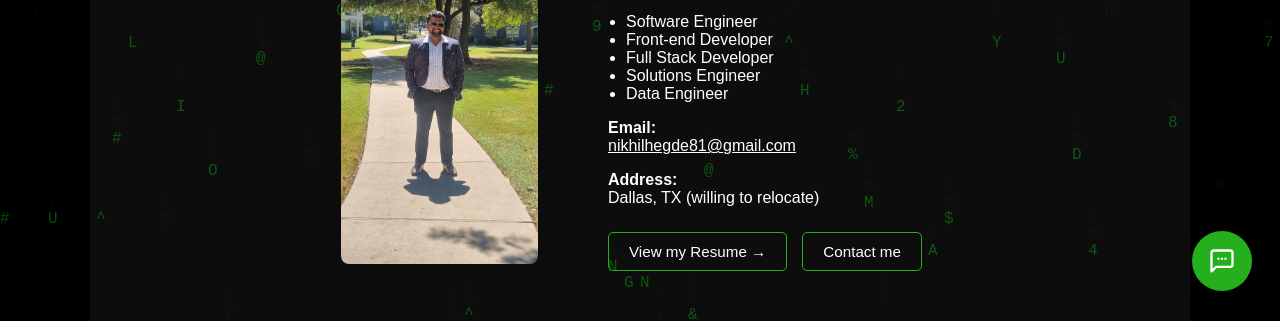
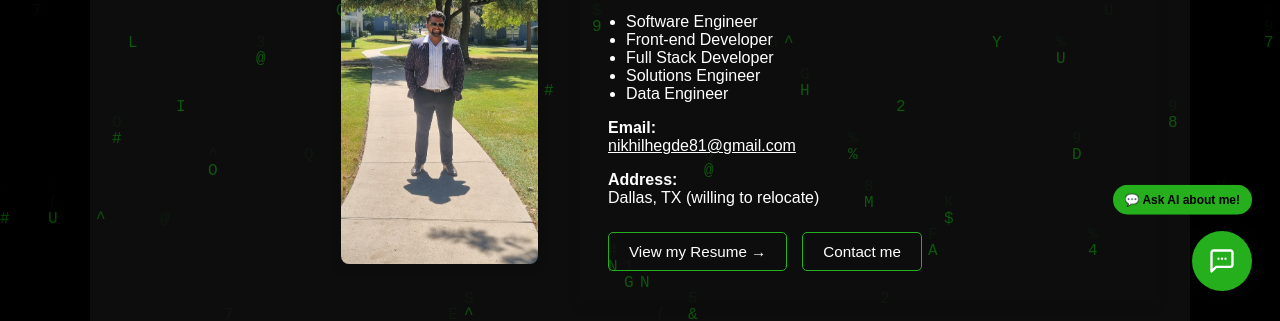
Before and after one commit to Nickhegde/myportfolio, a plain HTML site: page index.html in a window 1280 px wide. Shown: the part 481-802 px from the top of the page. Drawn offline with Linux system fonts and the light colour scheme.

Commit message:
Add label to chatbot

```diff
--- a/chatbot.css
+++ b/chatbot.css
@@ -1,3 +1,22 @@
+ #nh-chat-label {
+  position: fixed;
+  bottom: 100px;
+  right: 28px;
+  background: #25af1d;
+  color: black;
+  padding: 8px 12px;
+  border-radius: 20px;
+  font-size: 12px;
+  font-weight: 600;
+  white-space: nowrap;
+  animation: nh-bounce 2s infinite;
+  cursor: pointer;
+  z-index: 99999;
+}
+@keyframes nh-bounce {
+  0%, 100% { transform: translateY(0); }
+  50% { transform: translateY(-5px); }
+}
  #nh-chat-fab {
       position: fixed;
       bottom: 28px;
--- a/chatbot.js
+++ b/chatbot.js
@@ -2,7 +2,14 @@ const fab = document.getElementById('nh-chat-fab');
 const panel = document.getElementById('nh-chat-panel');
 const input = document.getElementById('nh-input');
 
+function openChat() {
+  panel.classList.add('open');
+  document.getElementById('nh-chat-label').style.display = 'none';
+  input.focus();
+}
+
 fab.addEventListener('click', () => {
+  document.getElementById('nh-chat-label').style.display = 'none';
   panel.classList.toggle('open');
   if (panel.classList.contains('open')) input.focus();
 });
--- a/index.html
+++ b/index.html
@@ -368,6 +368,7 @@
       </section>
       <!-- AI Chatbot -->
     <div>
+      <div id="nh-chat-label" onclick="openChat()">💬 Ask AI about me!</div>
       <button id="nh-chat-fab" title="Chat with AI about Nikhil" aria-label="Open AI chat">
         <svg viewBox="0 0 24 24" fill="none" stroke="white" stroke-width="2" stroke-linecap="round" stroke-linejoin="round">
           <path d="M21 15a2 2 0 0 1-2 2H7l-4 4V5a2 2 0 0 1 2-2h14a2 2 0 0 1 2 2z"/>
@@ -431,7 +432,7 @@
             </svg>
           </button>
         </div>
-        <div class="nh-powered">Powered by Anthropic Claude</div>
+        <div class="nh-powered">Powered by Gemini</div>
       </div>
     </div>
 </body>
```
